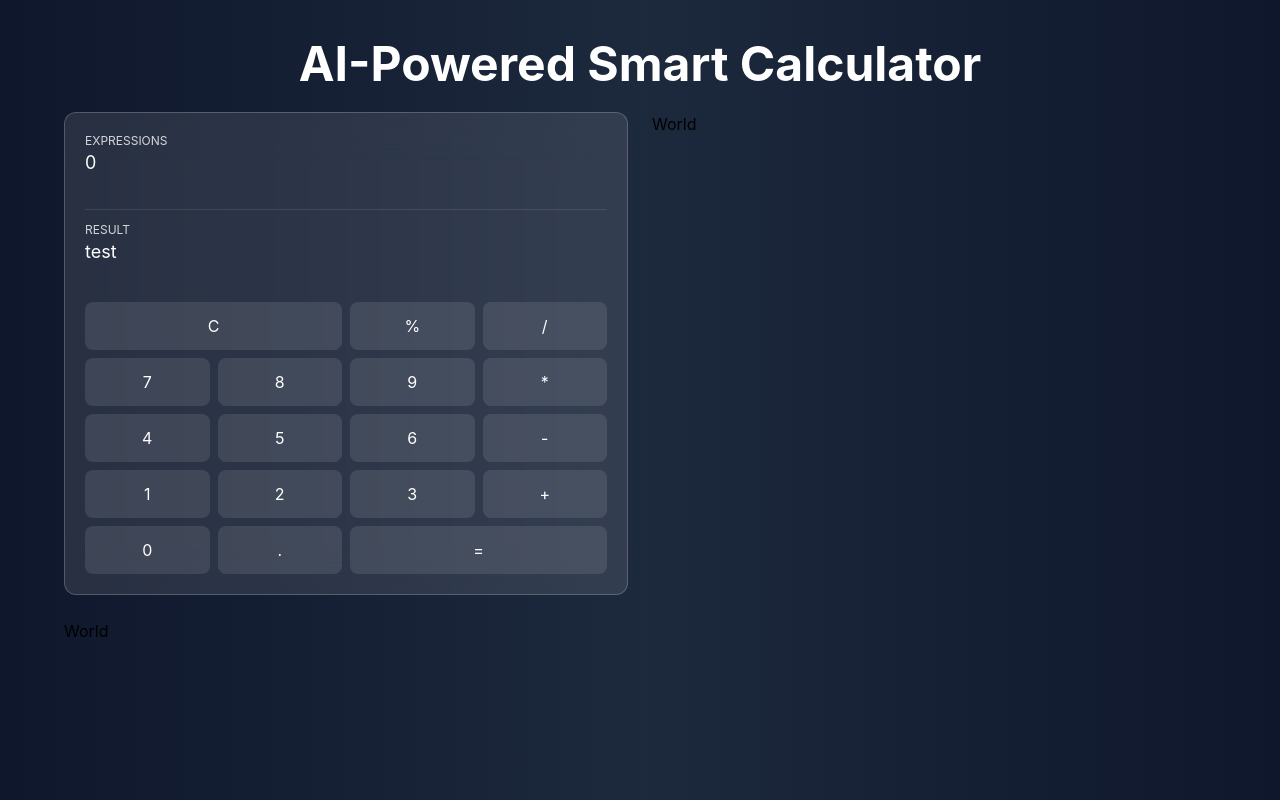
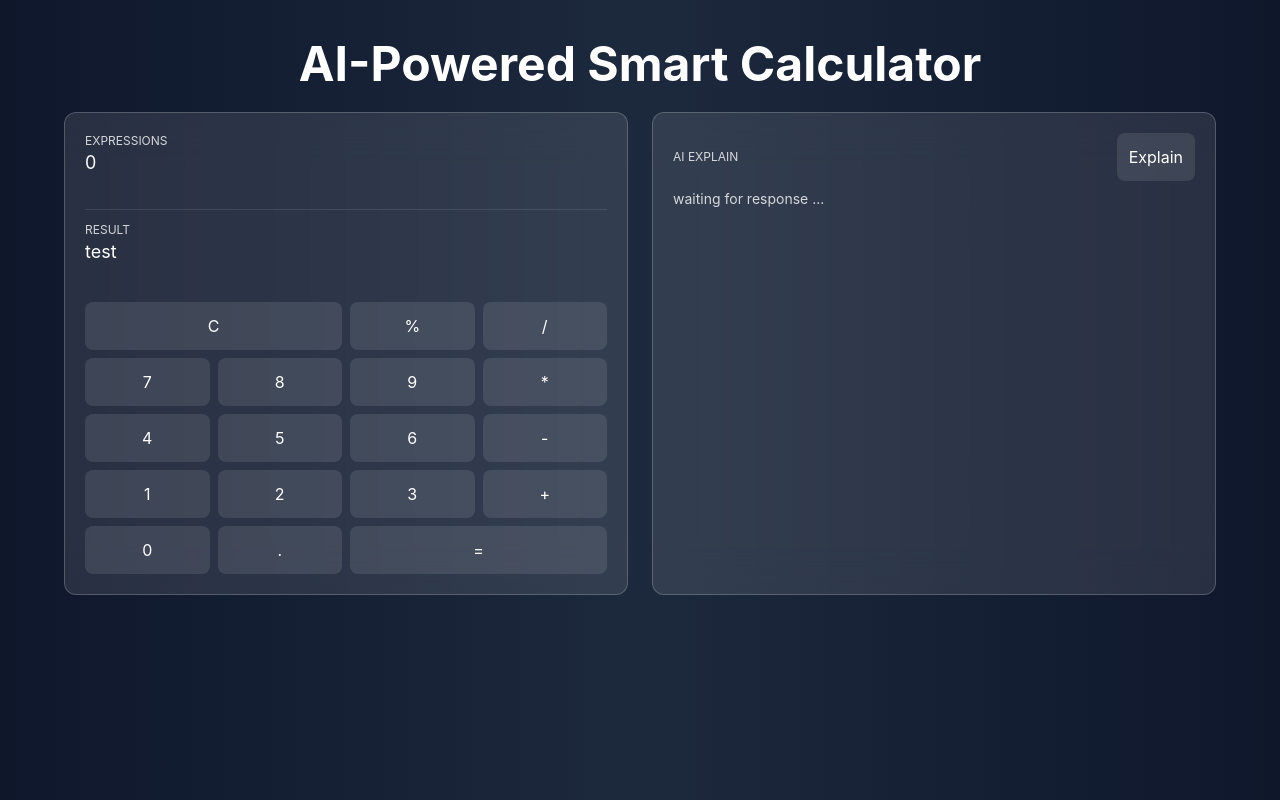
Before and after one commit to SajithNuski/Ai-Calculator, a React (Vite) app: page / in a window 1280 px wide. Built offline with nearby package versions, Linux system fonts and the light colour scheme.

Commit message:
build the Ai message box

```diff
--- a/src/App.jsx
+++ b/src/App.jsx
@@ -43,8 +43,15 @@ function App() {
                 <button className="col-span-2 p-3 text-white rounded-lg bg-white/10 hover:bg-white/20">=</button>
               </div>
             </div>
-              <div>World</div>
-            <div>World</div>
+            {/* Ai explaination box */}
+            <div className="p-5 rounded-xl bg-white/10 backdrop-blur-xl border border-white/20">
+              <div className="flex items-center justify-between">
+
+              <h2 className="text-white/80 text-xs uppercase">Ai Explain</h2>
+              <button className="p-3 text-white rounded-lg bg-white/10 hover:bg-white/20" >Explain</button>
+              </div>
+              <p className="mt-2 text-white/80 text-sm min-h-[180px]">waiting for response ... </p>
+            </div>
           </div>
 
 
```
